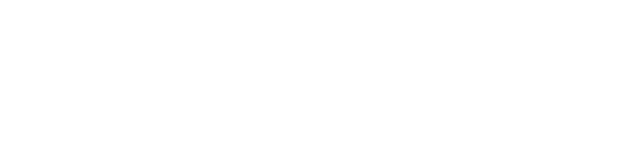
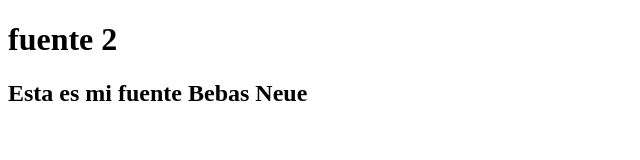
Before and after one commit to yairmurcia/rubenyairmurciapradilla, a plain HTML site: page portafolio/fuentes2.html in a window 1280 px wide. Shown: the whole page, without its empty margins (0-640 px from the left). Drawn offline with Linux system fonts and the light colour scheme.

Commit message:
fix filex unrelated

```diff
--- a/portafolio/fuentes2.html
+++ b/portafolio/fuentes2.html
@@ -7,6 +7,7 @@
     <title>Document</title>
 </head>
 <body>
-
+    <h1>fuente 2</h1>
+    <h2>Esta es mi fuente Bebas Neue</h2>
 </body>
 </html>
```
Also changed, not shown: portafolio/css/fuente2.css (added).
